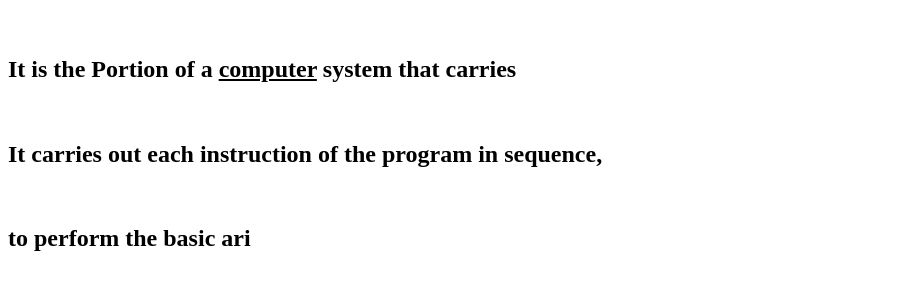
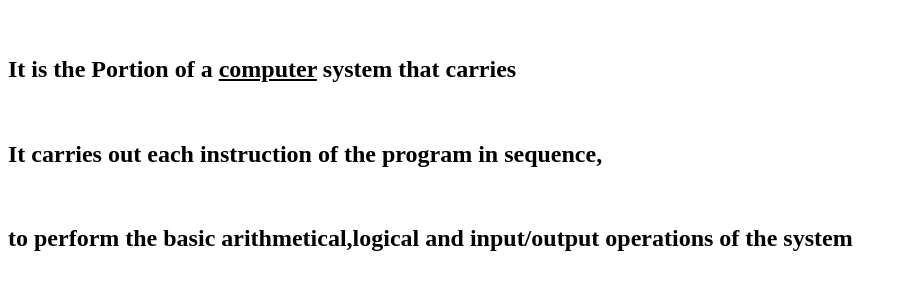
Before and after one commit to iamneo-production/acffeeecfadebeadaeccdfffebaeceaec, a plain HTML site: page public/index.html in a window 1280 px wide. Shown: the part 109-398 px from the top of the page, without its empty margins (0-908 px from the left). Drawn offline with Linux system fonts and the light colour scheme.

Commit message:
Backup Commit

```diff
--- a/public/index.html
+++ b/public/index.html
@@ -12,6 +12,6 @@
     </p><h2><u><bold>CPU</bold> stands for <i>Central processing unit</i></u></h2><br>
     <h2>It is the Portion of a <u>computer</u> system that carries</h2><br>
     <h2>It carries out each instruction of the program in sequence,</h2><br>
-    <h2>to perform the basic ari</h2>
+    <h2>to perform the basic arithmetical,logical and input/output operations of the system </h2>
 </body>
 </html>
```
